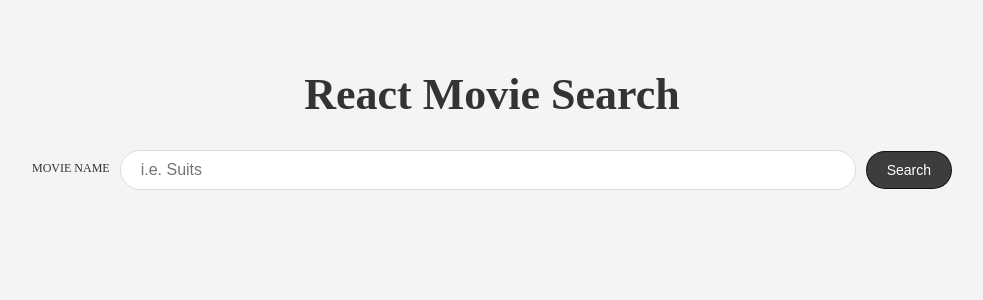
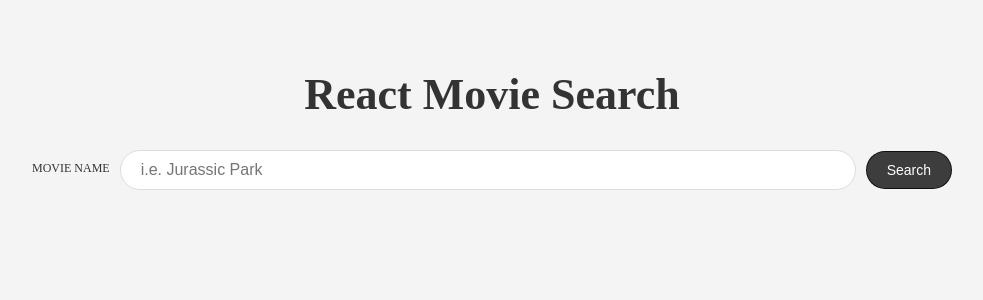
Before and after one commit to pasDamola/movie_search_app, a React (Create React App) app: page / in a window 1280 px wide. Shown: the top 300 px of the page, without its empty margins (148-1131 px from the left). Built offline with nearby package versions, Linux system fonts and the light colour scheme.

Commit message:
Added card component for movies

```diff
--- a/src/components/SearchMovies.js
+++ b/src/components/SearchMovies.js
@@ -1,28 +1,53 @@
+import React, { useState } from 'react'
+
+
 function SearchMovies () {
+    const [query, setQuery] = useState('')
+    const [movies, setMovies] = useState([])
 
     const searchMovies = async (e) => {
         e.preventDefault();
-        console.log("submitting");
 
-        const query = "Jurassic Park";
 
         const url = `https://api.themoviedb.org/3/search/movie?api_key=87ce4a6f312ae195dacc5280a2ced1f1&language=en-US&query=${query}&page=1&include_adult=false`;
 
         try {
             const res = await fetch(url);
             const data  = await res.json();
-            console.log(data);
+            setMovies(data.results);
         }catch(err){
             console.error(err);
         }
     }
 
     return (
-        <form className="form" onSubmit={searchMovies}>
-            <label htmlFor="query" className="label">Movie Name</label>
-            <input className="input" type="text" name="query" placeholder="i.e. Suits" />
-            <button className="button" type="submit">Search</button>
-        </form>
+        <>
+            <form className="form" onSubmit={searchMovies}>
+                <label className="label" htmlFor="query">Movie Name</label>
+                <input className="input" type="text" name="query"
+                    placeholder="i.e. Jurassic Park"
+                    value={query} onChange={(e) => setQuery(e.target.value)}
+                    />
+                <button className="button" type="submit">Search</button>
+            </form>
+            <div className="card-list">
+                {movies.filter(movie => movie.poster_path).map(movie => (
+                    <div className="card" key={movie.id}>
+                        <img className="card--image"
+                            src={`https://image.tmdb.org/t/p/w185_and_h278_bestv2/${movie.poster_path}`}
+                            alt={movie.title + ' poster'}
+                            />
+                        <div className="card--content">
+                        <h3 className="card--title">{movie.title}</h3>
+                        <p><small>RELEASE DATE: {movie.release_date}</small></p>
+                        <p><small>RATING: {movie.vote_average}</small></p>
+                        <p className="card--desc">{movie.overview}</p>
+                        </div>
+
+                    </div>
+                ))}
+            </div>
+    </>
     )
 }
 
```
